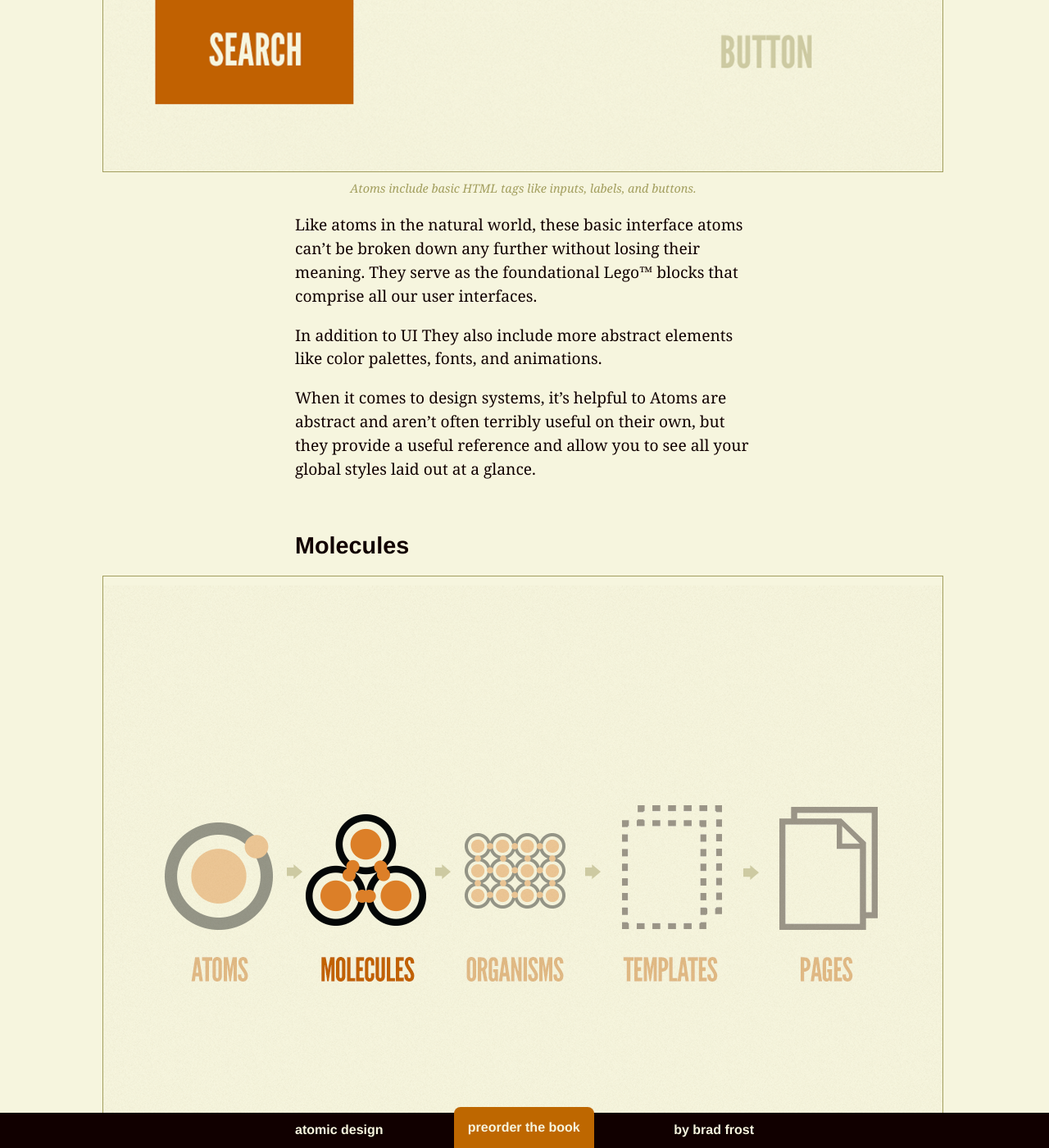
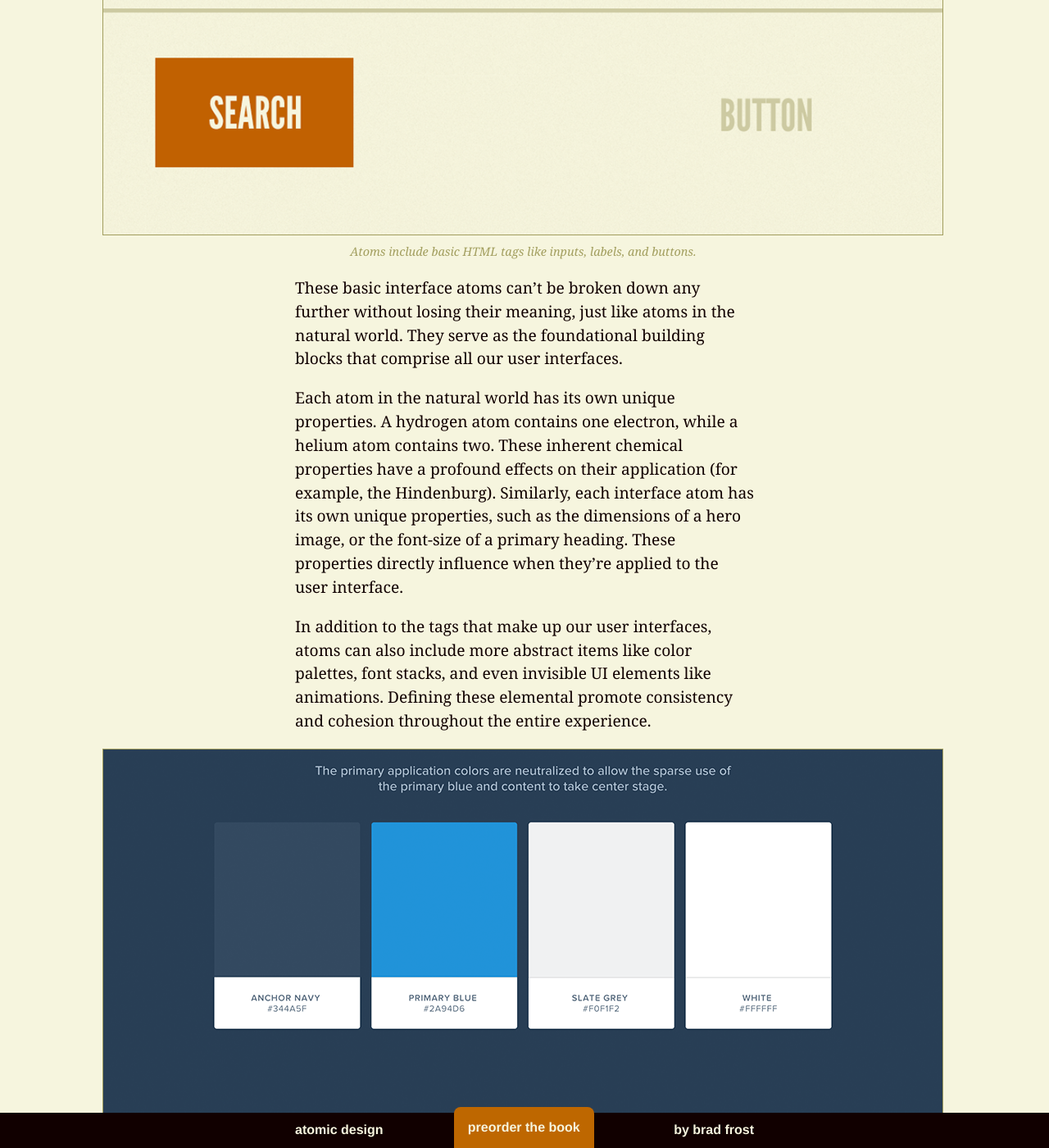
Before and after one commit to bradfrost/atomic-design, a Jekyll site: the page built from chapter-2.md, in a window 1280 px wide and 1400 px high, scrolled down 7962 px. Shown: the whole window at 82% size. Built offline with Jekyll 4.4.1, drawn with Linux system fonts in a browser that asks for light colours; some of the changed text lies outside the part shown.

Commit message:
Chapter 2 draft
Atoms

```diff
--- a/chapter-2.md
+++ b/chapter-2.md
@@ -31,13 +31,13 @@ Of course I'm simplifying the incredibly rich, complex composition of the univer
 Apparently Mr. Rae's strategy of having students mind-numbingly balance tons of chemical equations worked, because I'm coming back to it all these years later for inspiration on how to approach interface design.
 
 ## The Atomic Design Methodology
-By now you may be wondering why we're talking about chemistry, and maybe you're even a bit angry at me for forcing you to relive memories of high school. But this is going somewhere, I promise.
+By now you may be wondering why we're talking about atomic theory, and maybe you're even a bit angry at me for forcing you to relive memories of high school chemistry class. But this is going somewhere, I promise.
 
-We discussed earlier how all matter in the universe can be broken down into a finite set of atomic elements. As it happens, our interfaces can be broken down into a similar finite set of elements. [Josh Duck's Periodic Table of HTML Elements](http://smm.zoomquiet.io/data/20110511083224/index.html) beautifully articulates how all of our websites, apps, intranets, hoobadyboops, whatever are all composed of the same HTML elements.
+We discussed earlier how all matter in the universe can be broken down into a finite set of atomic elements. As it happens, our interfaces can be broken down into a similar finite set of elements. [Josh Duck's Periodic Table of HTML Elements](http://smm.zoomquiet.io/data/20110511083224/index.html) beautifully articulates how all of our websites, apps, intranets, hoobadyboops, and whatevers are all composed of the same HTML elements.
 
 {% include figure.html src="../images/content/html-periodic-table.png" caption="The periodic table of HTML elements by Josh Duck" %}
 
-Because we're starting with a similar finite set of building blocks, we can apply that same process that happens in the natural world to our user interfaces.
+Because we're starting with a similar finite set of building blocks, we can apply that same process that happens in the natural world to design and develop user interfaces.
 
 Enter atomic design.
 
@@ -52,16 +52,22 @@ Enter atomic design.
 
 {% include figure.html src="../images/content/atomic-design-process.png" caption="Atomic design is atoms, molecules, organisms, templates, and pages working together to create effective interface design systems." %}
 
+Let's dive into each stage and discuss its role in crafting an interface design system.
+
 ## Atoms
 {% include figure.html src="../images/content/atomic-design-atoms.png" caption="" %}
 
-If atoms are the basic building blocks of matter, then what are the atoms of our interfaces? Atoms include [basic HTML tags](https://developer.mozilla.org/en-US/docs/Web/HTML/Element), such as form labels, inputs, and buttons.
+If atoms are the basic building blocks of matter, then the atoms of our interfaces would include [basic HTML tags](https://developer.mozilla.org/en-US/docs/Web/HTML/Element) like form labels, inputs, and buttons.
 
 {% include figure.html src="../images/content/atoms-form-elements.png" caption="Atoms include basic HTML tags like inputs, labels, and buttons." %}
 
-Like atoms in the natural world, these basic interface atoms can't be broken down any further without losing their meaning. They serve as the foundational Lego™ blocks that comprise all our user interfaces.
+These basic interface atoms can't be broken down any further without losing their meaning, just like atoms in the natural world. They serve as the foundational building blocks that comprise all our user interfaces.
 
-In addition to UI They also include more abstract elements like color palettes, fonts, and animations.
+Each atom in the natural world has its own unique properties. A hydrogen atom contains one electron, while a helium atom contains two. These inherent chemical properties have a profound effects on their application (for example, the Hindenburg). Similarly, each interface atom has its own unique properties, such as the dimensions of a hero image, or the font-size of a primary heading. These properties directly influence when they're applied to the user interface.
+
+In addition to the tags that make up our user interfaces, atoms can also include more abstract items like color palettes, font stacks, and even invisible UI elements like animations. Defining these elemental  promote consistency and cohesion throughout the entire experience.
+
+{% include figure.html src="../images/content/styleguide-salesforce-colors.png" caption="The style guide for Salesforce1 defines the color palette used throughout the user interface of the application." %}
 
 When it comes to design systems, it's helpful to Atoms are abstract and aren't often terribly useful on their own, but they provide a useful reference and allow you to see all your global styles laid out at a glance.
 
@@ -120,20 +126,17 @@ Discuss the advantages of atomic design, especially the ability to traverse betw
 
 ### Advantages
 - Traverse between abstract and concrete. Can simultaneously see things abstracted and step through to see things in context
+- The Part and the Whole - **Not a linear process** but rather a mental model
 - Built in hierarchy
 - Shared vocabulary - stakeholders can get on board with the concept
-- The Part and the Whole - **Not a linear process** but rather a mental model
 - What's in a name? Discussing the importance of naming ("Modules" "components" "elements" etc)
 - Atomic Design in Practice
 - What atomic design isn't - CSS or JS methodology
 - Nothing new: why atomic design is different than other things that have been around for a long time.
-- Recap of the the atomic design methodology
+
+## Conclusion
+- Recap of the the atomic design methodology and its advantages
+
+
 
 http://china.org.cn/china/2015-03/17/content_35077927.htm
-
-*As it turns out, Andy Clarke had already touched on wrote a chapter of a book called [Designing Atoms and Elements](http://stuffandnonsense.co.uk/blog/about/an-extract-from-designing-atoms-and-elements), which discusses modular design and breaking a visual design into its "design atmosphere": the color, typography, and texture of a design sans layout.
-
-
-———
-
-You just sneak it in. It's what I'm going to do to make the quality of the work better. And I don't have to say it. It starts in the sales process. You just build enough budget so that you can do it. You don't have a conversation about it, it's just par for the course. You don't have to ask permission.
```
Also changed, not shown: images/content/styleguide-salesforce-colors.png (added), 3 other files.
